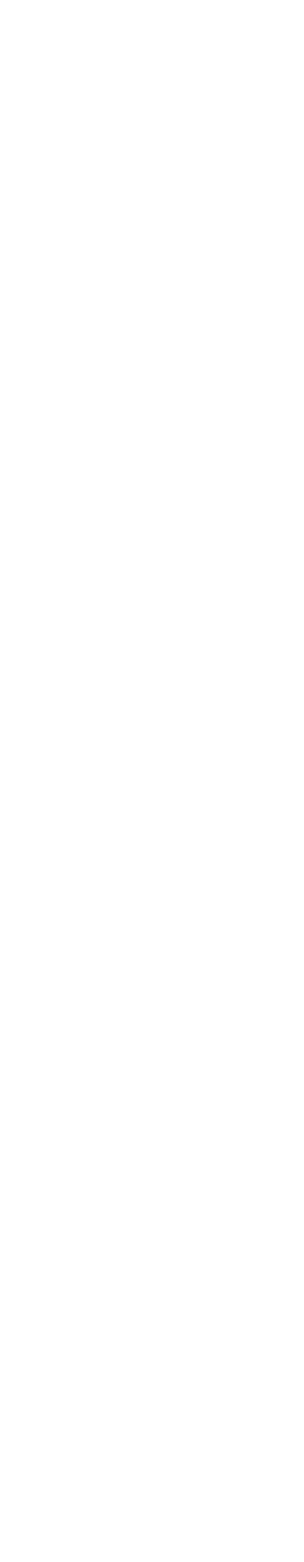
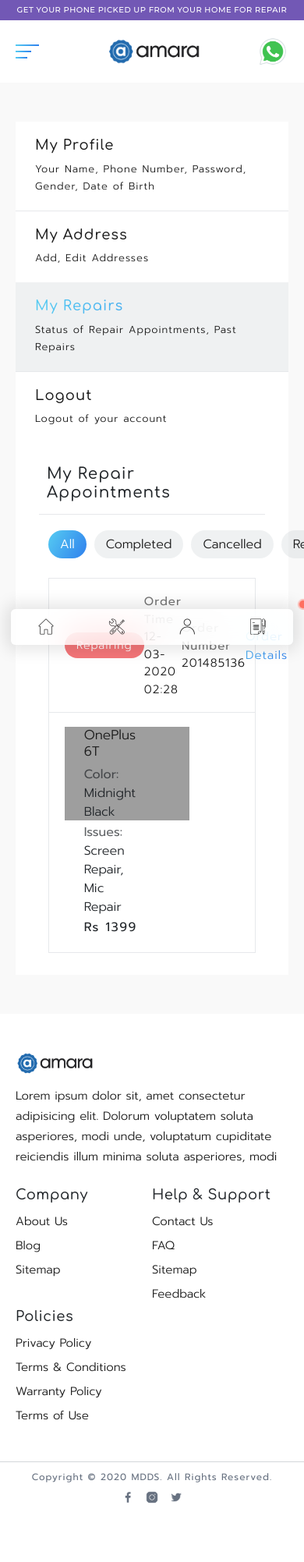
Before and after one commit to talk2sohail/mdd-1, a PHP site: page /appointments.html in a window 390 px wide. Before the commit the page is empty. Shown: the whole page at 78% size. Before the commit the page ends 844 px from the top, so only its background shows below. Run offline with PHP 8.4, Linux system fonts and the light colour scheme; grey boxes are pictures that could not be loaded.

Commit message:
Working on order page

```diff
--- a/appointments.html
+++ b/appointments.html
@@ -0,0 +1,420 @@
+<!DOCTYPE html>
+<html class="mdds" lang="en">
+  <head>
+    <meta charset="UTF-8" />
+    <meta name="viewport" content="width=device-width, initial-scale=1.0" />
+    <title>MDDS | Get your phone repaired | Repair</title>
+    <link
+      href="https://fonts.googleapis.com/css?family=Montserrat:400,500&display=swap"
+      rel="stylesheet"
+    />
+    <link
+      href="https://fonts.googleapis.com/css?family=Prompt:300,400,500&display=swap"
+      rel="stylesheet"
+    />
+    <link
+      href="https://fonts.googleapis.com/css?family=Comfortaa:300,400,500&display=swap"
+      rel="stylesheet"
+    />
+    <link
+      rel="stylesheet"
+      href="https://cdnjs.cloudflare.com/ajax/libs/twitter-bootstrap/4.4.1/css/bootstrap.css"
+    />
+    <link rel="stylesheet" href="assets/css/main.min.css" />
+  </head>
+  <body>
+    <div
+      id="landscape-message"
+      class="align-items-center justify-content-center"
+    >
+      <div class="msgWrap">
+        <img src="assets/images/icons/touch-screen.png" width="100" alt="" />
+        <p>Please rotate your device!</p>
+      </div>
+    </div>
+    <div id="site-wrapper">
+      <!-- topbar -->
+      <div class="topBarWrapper">
+        <div class="sectionWrapper">
+          <div class="row no-gutters justify-content-center align-items-center">
+            <div class="col-4 mr-auto d-none d-lg-block text-left">
+              <div class="topBarMenu">
+                <div class="menuItem">
+                  <a href="javascript:void(0);">mail@mdds.com</a>
+                </div>
+                <div class="menuItem">
+                  <a href="javascript:void(0);">7980538443</a>
+                </div>
+              </div>
+            </div>
+            <h2 class="text-uppercase" id="changingword">
+              Get your phone picked up from your home for repair
+            </h2>
+            <div class="col-4 ml-auto d-none d-lg-block text-right">
+              <div class="topBarMenu">
+                <div class="menuItem">
+                  <a href="javascript:void(0);">Collaborate</a>
+                </div>
+                <div class="menuItem">
+                  <a href="javascript:void(0);">Blog</a>
+                </div>
+              </div>
+            </div>
+          </div>
+        </div>
+      </div>
+      <!-- header -->
+      <header class="siteHeader">
+        <div class="sectionWrapper">
+          <div
+            class="row align-items-center justify-content-between no-gutters"
+          >
+            <!-- hamburger -->
+            <div class="col-4 d-block d-lg-none">
+              <a href="javascript:void(0)" class="mobileMenuTrigger">
+                <button type="button" class="">
+                  <span class="icon-bar top-bar"></span>
+                  <span class="icon-bar middle-bar"></span>
+                  <span class="icon-bar bottom-bar m-0"></span>
+                </button>
+              </a>
+            </div>
+            <!-- logo -->
+            <div class="col-4 col-lg-2">
+              <div class="logoWrapper">
+                <a href="javascript:void(0);">
+                  <img src="assets/images/logo.png" width="120" alt="" />
+                </a>
+              </div>
+            </div>
+            <!-- menu -->
+            <div
+              class="col-0 col-lg-10 containsBottomBar d-lg-block text-right"
+            >
+              <div class="menuWrapper d-none d-lg-inline-block">
+                <div class="menuItem">
+                  <a href="javascript:void(0);">About Us</a>
+                </div>
+                <div class="menuItem">
+                  <a href="javascript:void(0);">Repair</a>
+                </div>
+                <div class="menuItem">
+                  <a href="javascript:void(0);">Brands</a>
+                </div>
+                <div class="menuItem">
+                  <a href="javascript:void(0);">New Offers</a>
+                </div>
+                <div class="menuItem">
+                  <a href="javascript:void(0);">Our Stores</a>
+                </div>
+              </div>
+              <div class="iconsWrapper">
+                <div class="iconsItem d-inline-block d-md-block d-lg-none">
+                  <a href="javascript:void(0)">
+                    <i class="glyph-icon flaticon-home-1"></i>
+                  </a>
+                </div>
+                <div class="iconsItem d-inline-block d-md-block d-lg-none">
+                  <a href="javascript:void(0)">
+                    <i class="glyph-icon flaticon-settings"></i>
+                  </a>
+                </div>
+                <div class="iconsItem  d-lg-inline-block d-md-block">
+                  <a
+                    href="javascript:void(0)"
+                    data-toggle="modal"
+                    data-target="#loginModalCenter"
+                    class="logInBtn"
+                  >
+                    <i class="glyph-icon flaticon-user"></i>
+                  </a>
+                </div>
+                <div class="iconsItem d-none d-lg-inline-block">
+                  <a href="javascript:void(0)">
+                    <i class="glyph-icon flaticon-headphones"></i>
+                  </a>
+                </div>
+                <div class="iconsItem  d-lg-inline-block d-md-block">
+                  <a href="javascript:void(0)">
+                    <i class="glyph-icon flaticon-note"></i>
+                    <div class="circleWrapper">
+                      <div class="circle"></div>
+                    </div>
+                  </a>
+                </div>
+              </div>
+            </div>
+            <!-- whatsapp -->
+            <div class="col-4">
+              <div class="whatsappWrapper">
+                <a
+                  href="https://wa.me/7278885292?text=I'm%20interested%20in%20your%20car%20for%20sale"
+                  target="_blank"
+                >
+                  <img src="assets/images/icons/whatsapp.png" alt="" />
+                </a>
+                <span class="pulse-ring"></span>
+              </div>
+            </div>
+          </div>
+        </div>
+      </header>
+      <!-- profile -->
+      <section class="profileWrapper">
+        <div class="sectionWrapper">
+          <div class="row justify-content-center">
+            <div class="col-lg-3 col-12">
+              <div class="sideBarWrapper">
+                <a href="javascript:void(0)" class="sideBarBlock">
+                  <h3>My Profile</h3>
+                  <p>
+                    Your Name, Phone Number, Password, Gender, Date of Birth
+                  </p>
+                </a>
+                <a href="javascript:void(0)" class="sideBarBlock">
+                  <h3>My Address</h3>
+                  <p>
+                    Add, Edit Addresses
+                  </p>
+                </a>
+                <a href="javascript:void(0)" class="sideBarBlock active">
+                  <h3>My Repairs</h3>
+                  <p>
+                    Status of Repair Appointments, Past Repairs
+                  </p>
+                </a>
+                <a href="javascript:void(0)" class="sideBarBlock">
+                  <h3>Logout</h3>
+                  <p>
+                    Logout of your account
+                  </p>
+                </a>
+              </div>
+            </div>
+            <div class="col-lg-9 col-12">
+              <div class="userWrapper">
+                <div class="userHeader">
+                  <h2>My Repair Appointments</h2>
+                </div>
+                <div class="userDetails">
+                  <div
+                    class="typesofAppointments d-flex align-items-center justify-content-start"
+                  >
+                    <a href="javascript:void(0)" class="active">All</a>
+                    <a href="javascript:void(0)">Completed</a>
+                    <a href="javascript:void(0)">Cancelled</a>
+                    <a href="javascript:void(0)">Revisions</a>
+                  </div>
+                  <div class="orderBlock">
+                    <div
+                      class="orderHeader d-flex align-items-center justify-content-between"
+                    >
+                      <span class="orderStatus repairing">Repairing</span>
+                      <p>
+                        <span>Order Time</span>
+                        12-03-2020 02:28
+                      </p>
+                      <p>
+                        <span>Order Number</span>
+                        201485136
+                      </p>
+                      <div>
+                        <a href="javascript:void(0)" class="gradientText"
+                          >Order Details</a
+                        >
+                      </div>
+                    </div>
+                    <div
+                      class="orderBody d-flex justify-content-start flex-wrap "
+                    >
+                      <div class="imgWrap">
+                        <img
+                          src="assets/images/mobiles/oneplus/oneplussixt.png"
+                          alt=""
+                        />
+                      </div>
+                      <div class="contentWrap">
+                        <h3>OnePlus 6T</h3>
+                        <p><span>Color: </span> Midnight Black</p>
+                        <p>
+                          <span>Issues: </span>
+                          Screen Repair, Mic Repair
+                        </p>
+                        <p class="price">Rs 1399</p>
+                      </div>
+                    </div>
+                  </div>
+                </div>
+              </div>
+            </div>
+          </div>
+        </div>
+      </section>
+      <!-- footer -->
+      <footer>
+        <div class="sectionWrapper">
+          <div class="footerWrapper d-flex flex-wrap justify-content-center">
+            <div class="footerComponent about">
+              <a href="javascript:void(0)" class="logo">
+                <img src="assets/images/logo.png" width="100" alt="" />
+              </a>
+              <p>
+                Lorem ipsum dolor sit, amet consectetur adipisicing elit.
+                Dolorum voluptatem soluta asperiores, modi unde, voluptatum
+                cupiditate reiciendis illum minima soluta asperiores, modi
+              </p>
+            </div>
+            <div class="footerComponent">
+              <h3>Company</h3>
+              <ul>
+                <li>
+                  <a href="javascript:void(0)">About Us</a>
+                </li>
+                <li>
+                  <a href="javascript:void(0)">Blog</a>
+                </li>
+                <li>
+                  <a href="javascript:void(0)">Sitemap</a>
+                </li>
+              </ul>
+            </div>
+            <div class="footerComponent">
+              <h3>Help & Support</h3>
+              <ul>
+                <li>
+                  <a href="javascript:void(0)">Contact Us</a>
+                </li>
+                <li>
+                  <a href="javascript:void(0)">FAQ</a>
+                </li>
+                <li>
+                  <a href="javascript:void(0)">Sitemap</a>
+                </li>
+                <li>
+                  <a href="javascript:void(0)">Feedback</a>
+                </li>
+              </ul>
+            </div>
+            <div class="footerComponent">
+              <h3>Policies</h3>
+              <ul>
+                <li>
+                  <a href="javascript:void(0)">Privacy Policy</a>
+                </li>
+                <li>
+                  <a href="javascript:void(0)">Terms & Conditions</a>
+                </li>
+                <li>
+                  <a href="javascript:void(0)">Warranty Policy</a>
+                </li>
+                <li>
+                  <a href="javascript:void(0)">Terms of Use</a>
+                </li>
+              </ul>
+            </div>
+          </div>
+        </div>
+        <div class="absolutefooter">
+          <div class="sectionWrapper">
+            <div class="row">
+              <div class="col-12 col-lg-6">
+                <p class="mb-0">Copyright © 2020 MDDS. All Rights Reserved.</p>
+              </div>
+              <div class="col-12 col-lg-6">
+                <div
+                  class="socialIconsWrapper d-flex flex-wrap justify-content-end"
+                >
+                  <a href="javascript:void(0)" class="d-block socialIcons">
+                    <img
+                      src="assets/images/icons/facebook.png"
+                      width="16"
+                      alt=""
+                    />
+                  </a>
+                  <a href="javascript:void(0)" class="d-block socialIcons">
+                    <img
+                      src="assets/images/icons/instagram.png"
+                      width="16"
+                      alt=""
+                    />
+                  </a>
+                  <a href="javascript:void(0)" class="d-block socialIcons">
+                    <img
+                      src="assets/images/icons/twitter.png"
+                      width="16"
+                      alt=""
+                    />
+                  </a>
+                </div>
+              </div>
+            </div>
+          </div>
+        </div>
+      </footer>
+      <!-- Mobile Menu -->
+      <div class="mobileMenuWrapperOuter d-lg-none">
+        <div class="mobileMenuWrapper">
+          <div
+            class="mobile-menu-wrapper-header d-flex align-items-center position-relative"
+          >
+            <a class="mobileMenuCloseWrapper" href="javascript:void(0);">
+              <svg
+                xmlns="http://www.w3.org/2000/svg"
+                width="18"
+                height="18"
+                viewBox="0 0 18 18"
+                fill="#fff"
+              >
+                <path
+                  d="M14.53 4.53l-1.06-1.06L9 7.94 4.53 3.47 3.47 4.53 7.94 9l-4.47 4.47 1.06 1.06L9 10.06l4.47 4.47 1.06-1.06L10.06 9z"
+                ></path>
+              </svg>
+            </a>
+            <img src="assets/images/icons/collaborate.svg" width="100" alt="" />
+            <div class="mobile-menu-header-inner">
+              <span>Welcome back,</span>
+              <a href="javascript:void(0)">Hey Javed</a>
+              <a
+                href=""
+                class="d-none"
+                data-toggle="modal"
+                data-target="#loginModalCenter"
+                >Login / Signup</a
+              >
+            </div>
+          </div>
+          <nav class="mobileMenu d-flex flex-column">
+            <div class="borders">
+              <a href="javascript:void(0)" class="mobileMenuLink">Home</a>
+              <a href="javascript:void(0)" class="mobileMenuLink">About Us</a>
+              <a href="javascript:void(0)" class="mobileMenuLink">Repair</a>
+              <a href="javascript:void(0)" class="mobileMenuLink">Brand</a>
+              <a href="javascript:void(0)" class="mobileMenuLink">New Offers</a>
+              <a href="javascript:void(0)" class="mobileMenuLink">Our Stores</a>
+            </div>
+            <div class="borders">
+              <a href="javascript:void(0)" class="mobileMenuLink">Profile</a>
+              <a href="javascript:void(0)" class="mobileMenuLink"
+                >Appointments</a
+              >
+            </div>
+            <div class="borders">
+              <a href="javascript:void(0)" class="mobileMenuLink"
+                >Collaborate</a
+              >
+              <a href="javascript:void(0)" class="mobileMenuLink">Blog</a>
+            </div>
+            <div class="borders">
+              <a href="javascript:void(0)" class="mobileMenuLink">Contact us</a>
+              <a href="javascript:void(0)" class="mobileMenuLink">FAQs</a>
+              <a href="javascript:void(0)" class="mobileMenuLink">Feedback</a>
+            </div>
+          </nav>
+        </div>
+      </div>
+    </div>
+    <script src="https://cdnjs.cloudflare.com/ajax/libs/jquery/3.4.1/jquery.js"></script>
+    <script src="https://cdnjs.cloudflare.com/ajax/libs/twitter-bootstrap/4.4.1/js/bootstrap.js"></script>
+    <script src="assets/js/common.js"></script>
+  </body>
+</html>
--- a/assets/css/main.scss
+++ b/assets/css/main.scss
@@ -97,7 +97,8 @@ $colors: (
   bgcolor: #f9f9f9,
   primary: #007fff,
   font-dark: #1b1b1b,
-  red-delete: #ea425c
+  red-delete: #ea425c,
+  success-green: #3ecf8e
 );
 @function color($color-name) {
   @return map-get($colors, $color-name);
@@ -2007,8 +2008,8 @@ footer {
     font-family: $comfor;
     font-size: 18px;
     &.active {
-      background: #3ecf8e;
-      border: 1px solid #3ecf8e;
+      background: color(success-green);
+      border: 1px solid color(success-green);
       color: color(font-white);
       box-shadow: 0px 9px 18px 2px rgba(171, 181, 189, 0.4);
     }
@@ -2432,5 +2433,87 @@ footer {
         }
       }
     }
-  }
-}
+    .typesofAppointments {
+      margin: 0 0 25px;
+      a + a {
+        margin-left: 10px;
+      }
+      a {
+        width: max-content;
+        background: #6b7d851c;
+        color: color(font-dark);
+        font-weight: 300;
+        text-align: center;
+        padding: 6px 15px;
+        border-radius: 20px;
+        &.active,
+        &:hover {
+          background: #56ccf2;
+          background: linear-gradient(-60deg, #2f80ed, #56ccf2);
+          color: color(font-white);
+        }
+      }
+    }
+    .orderBlock + .orderBlock {
+      margin: 20px 0 0;
+    }
+    .orderBlock {
+      border: 1px solid #67718029;
+      .orderHeader {
+        padding: 18px 20px;
+        border-bottom: 1px solid #67718029;
+        p,
+        span,
+        a {
+          margin: 0;
+          font-size: 15px;
+          font-weight: 300;
+          letter-spacing: 1px;
+          color: color(font-dark);
+          span {
+            opacity: 0.6;
+            font-weight: 400;
+          }
+        }
+        .orderStatus {
+          padding: 6px 15px;
+          border-radius: 20px;
+          font-size: 14px;
+          &.repairing {
+            background: #f47679;
+            color: color(font-white);
+          }
+        }
+      }
+      .orderBody {
+        padding: 18px 20px;
+        .imgWrap {
+          max-width: 11%;
+          flex-basis: 11%;
+          img {
+            width: auto;
+            height: 120px;
+          }
+        }
+        .contentWrap {
+          max-width: 32%;
+          flex-basis: 32%;
+          p {
+            margin: 0 0 2px;
+
+            font-weight: 300;
+            span {
+              opacity: 0.7;
+              font-weight: 400;
+            }
+            &.price {
+              opacity: 1;
+              font-weight: 400;
+              letter-spacing: 1.5px;
+            }
+          }
+        }
+      }
+    }
+  }
+}
```
Also changed, not shown: assets/css/main.min.css.
